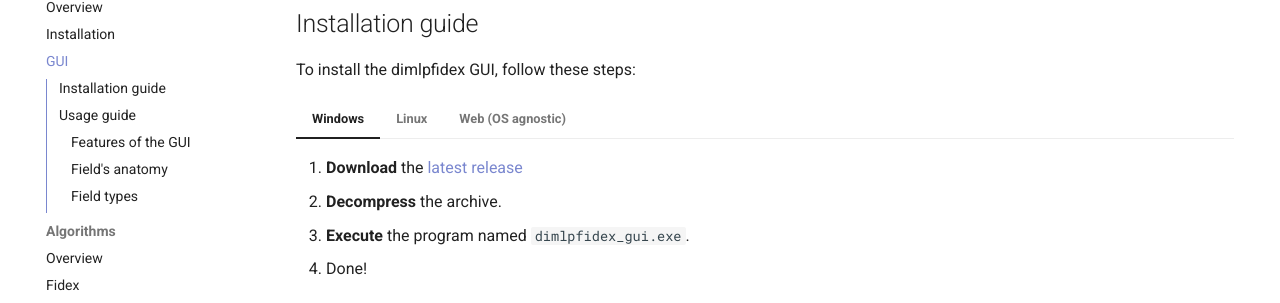
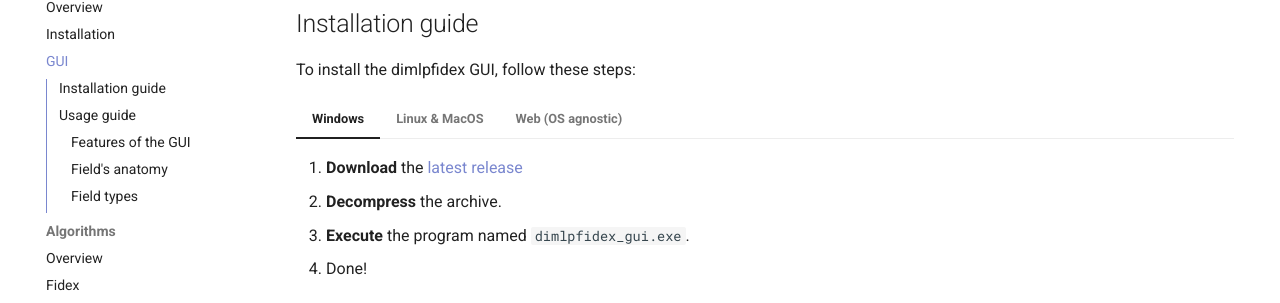
Before and after one commit to HES-XPLAIN/hes-xplain.github.io, an MkDocs documentation site: the page built from docs/documentation/gui.md, in a window 1280 px wide and 900 px high, scrolled down 368 px. Shown: the part 149-452 px from the top of the window. Built offline with MkDocs 1.6.1 and Material for MkDocs 9.7.7, drawn with Linux system fonts in a browser that asks for light colours; comment, search, counter and statistics services are not loaded.

Commit message:
Improved info on installation guide

```diff
--- a/docs/documentation/gui.md
+++ b/docs/documentation/gui.md
@@ -18,7 +18,7 @@
     3. **Execute** the program named `dimlpfidex_gui.exe`.
     4. Done!
 
-=== "Linux"
+=== "Linux & MacOS"
     1. **Download** the [latest release](https://github.com/HES-XPLAIN/dimlpfidex/releases/)
     2. **Decompress** the archive.
     3. **Execute** the program named `dimlpfidex_gui`.
```
